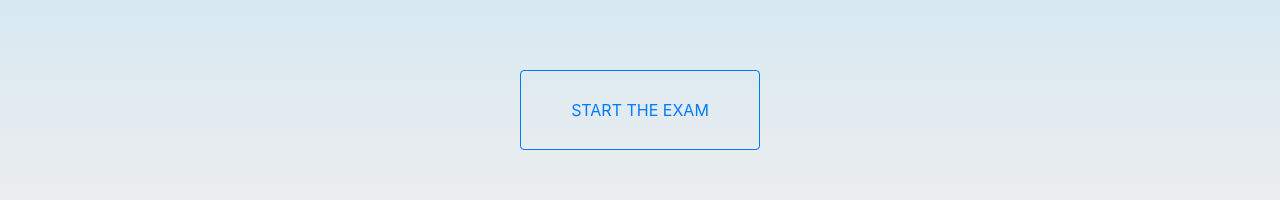
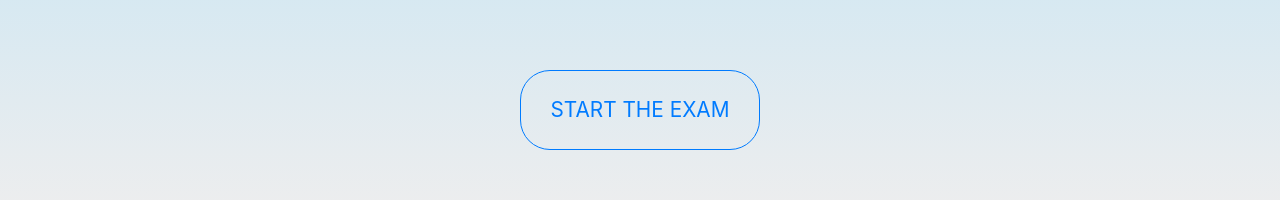
Before and after one commit to recepdogan88/Hicoders-Final-Project, a React (Create React App) app in the folder client/: page / in a window 1280 px wide. Shown: the part 414-614 px from the top of the page. Built offline with nearby package versions, Linux system fonts and the light colour scheme; no server answers; what react-admin would draw is missing.

Commit message:
Filtering questions by categories query has been added to the question admin page

```diff
--- a/client/src/components/admin/QuestionsList.js
+++ b/client/src/components/admin/QuestionsList.js
@@ -11,10 +11,10 @@ import { List, Datagrid, TextField, EditButton, DeleteButton,
 
 export const QuestionsList = (props) => {
     const postFilters = [
-        <SearchInput source="q" alwaysOn />
+        <TextInput label="Filter by category" source="q" alwaysOn />,
     ];
 
-   return ( <List {...props} filters={<postFilters />}>
+   return ( <List {...props} filters={postFilters}>
 
         <Datagrid rowClick="edit">
             <TextField source="id" />
--- a/client/src/dataProvider.js
+++ b/client/src/dataProvider.js
@@ -8,12 +8,19 @@ export default {
     getList: (resource, params) => {
         const { page, perPage } = params.pagination;
         const { field, order } = params.sort;
+        //query to stringify
         const query = {
+            filter: JSON.stringify(params.filter),
             sort: JSON.stringify([field, order]),
-            range: JSON.stringify([(page - 1) * perPage, page * perPage - 1]),
-            filter: JSON.stringify(params.filter),
+            range: JSON.stringify([(page - 1) * perPage, page * perPage - 1])
         };
-        const url = `${apiUrl}/${resource}`;
+
+
+
+
+        let url = `${apiUrl}/${resource}?${stringify(params['pagination'])}`;
+        if(params.filter['q']) url += `?q=${params.filter['q']}`;
+
 
         return httpClient(url).then(({ headers, json }) => ({
             data: json,
--- a/client/src/pages/Information.js
+++ b/client/src/pages/Information.js
@@ -12,8 +12,8 @@ export default function Information() {
   return (
     <div className='container1'>
       <div className='information d-flex flex-column align-items-center'>
-        <h1>INFORMATION PAGE</h1>
-        <button type="button"  onClick={changePage} class="btn btn-outline-primary fs-3 start-button">START THE EXAM</button>
+        <h1 className='title-information'>INFORMATION PAGE</h1>
+        <button type="button"  onClick={changePage} class="btn btn-outline-primary fs-3 start">START THE EXAM</button>
       </div>
     </div>
 
--- a/client/src/pages/css/Information.css
+++ b/client/src/pages/css/Information.css
@@ -10,12 +10,12 @@
     left: 50%;
     transform: translate(-50%, -50%);
 }
-h1{
+.title-information{
     color: rgb(34, 117, 189);
     font-size: 5rem;
     font-family: sans-serif;
 }
-button{
+.start{
     width: 15rem;
     height: 5rem;
     font-size: 1.3rem;
```
